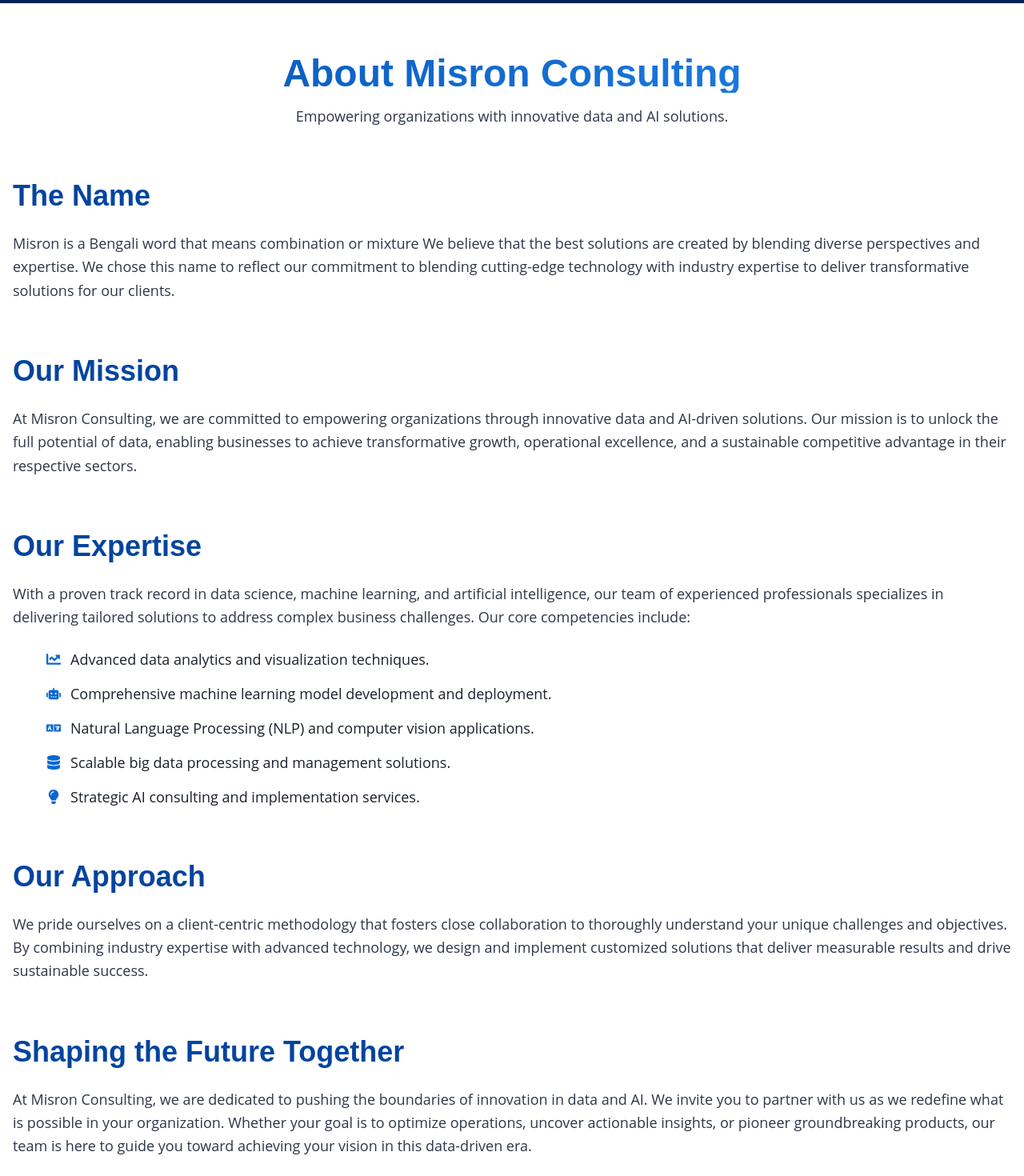
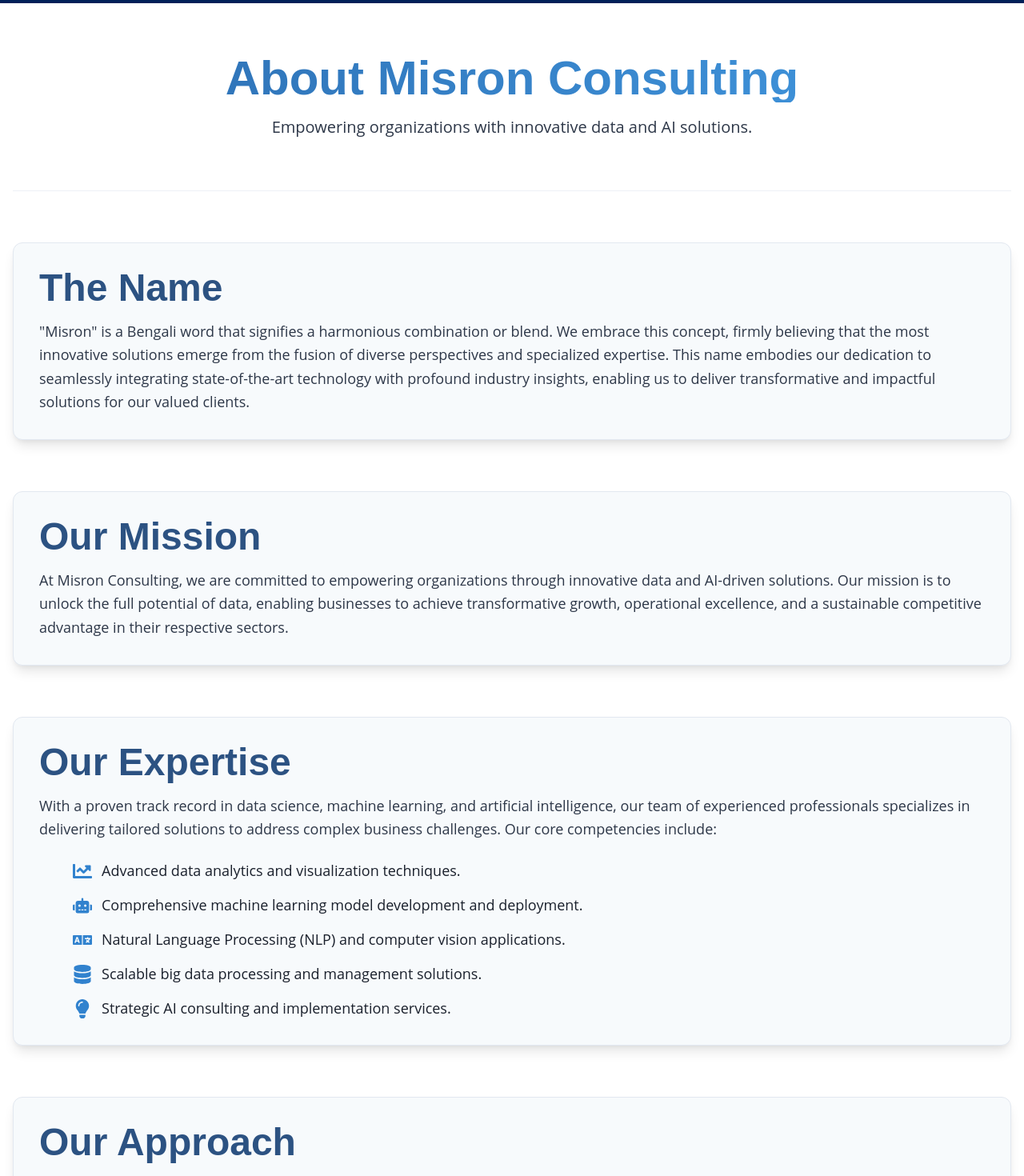
Before and after one commit to ambarishg/misron-consulting---azure, a React (Vite) app: page /about in a window 1280 px wide. Shown: the part 80-1550 px from the top of the page at 80% size. Built offline with nearby package versions, Linux system fonts and the light colour scheme.

Commit message:
Home Page changed

```diff
--- a/src/pages/About.jsx
+++ b/src/pages/About.jsx
@@ -8,6 +8,8 @@ import {
   ListItem,
   useColorModeValue,
   Icon,
+  Divider,
+  SimpleGrid,
 } from "@chakra-ui/react";
 import { motion } from "framer-motion";
 import { FaChartLine, FaRobot, FaLanguage, FaDatabase, FaLightbulb } from "react-icons/fa";
@@ -15,129 +17,197 @@ import { FaChartLine, FaRobot, FaLanguage, FaDatabase, FaLightbulb } from "react
 const MotionBox = motion(Box);
 
 const About = () => {
-  const headingColor = useColorModeValue("brand.700", "brand.200");
+  const headingColor = useColorModeValue("blue.700", "blue.300");
   const textColor = useColorModeValue("gray.700", "gray.300");
-  const iconColor = useColorModeValue("brand.500", "brand.200");
+  const iconColor = useColorModeValue("blue.500", "blue.200");
+  const dividerColor = useColorModeValue("gray.200", "gray.700");
+  const containerBg = useColorModeValue("gray.50", "gray.900"); // Very light background for better contrast
+
+  const sectionVariants = {
+    hidden: { opacity: 0, y: 20 },
+    visible: {
+      opacity: 1,
+      y: 0,
+      transition: {
+        duration: 0.6,
+        ease: "easeInOut",
+      },
+    },
+  };
 
   return (
     <Container maxW="container.xl" py={16}>
       <VStack spacing={16} align="stretch">
         {/* Main Heading */}
         <MotionBox
-          initial={{ opacity: 0, y: 20 }}
-          animate={{ opacity: 1, y: 0 }}
-          transition={{ duration: 0.8 }}
+          variants={sectionVariants}
+          initial="hidden"
+          animate="visible"
           textAlign="center"
         >
           <Heading
             as="h1"
-            size="2xl"
-            fontWeight="bold"
-            bgGradient="linear(to-r, brand.600, brand.400)"
+            size="3xl" // Increased size for impact
+            fontWeight="bold" // Use extrabold for a strong statement
+            bgGradient="linear(to-r, blue.600, blue.400)" // Use consistent blue gradient
             bgClip="text"
+            mb={2} // Add spacing below the heading
           >
             About Misron Consulting
           </Heading>
-          <Text fontSize="lg" color={textColor} mt={4}>
+          <Text fontSize="xl" color={textColor} mt={4}>
             Empowering organizations with innovative data and AI solutions.
           </Text>
         </MotionBox>
 
-        {/* Mission Section */}
+        <Divider borderColor={dividerColor} /> {/* Add a divider after the main heading */}
+
+        {/* "The Name" Section */}
         <MotionBox
-          initial={{ opacity: 0, y: 20 }}
-          animate={{ opacity: 1, y: 0 }}
-          transition={{ duration: 0.8, delay: 0.2 }}
+          variants={sectionVariants}
+          initial="hidden"
+          animate="visible"
+          p={8}
+          borderRadius="xl"
+          boxShadow="lg"
+          bg={containerBg} // Consistent background color
+          borderWidth="1px"
+          borderColor={dividerColor} // Consistent border color
         >
-          <Heading as="h2" size="xl" mb={6} color={headingColor}>
+          <Heading as="h2" size="2xl" mb={4} color={headingColor} fontWeight="semibold">
             The Name
           </Heading>
           <Text fontSize="lg" color={textColor} lineHeight="tall">
-            Misron is a Bengali word that means combination or mixture
-            We believe that the best solutions are created by blending
-            diverse perspectives and expertise.
-            We chose this name to reflect our commitment to
-            blending cutting-edge technology with
-            industry expertise to deliver
-            transformative solutions for our clients.
+            "Misron" is a Bengali word that signifies a harmonious combination or blend. We
+            embrace this concept, firmly believing that the most innovative solutions emerge
+            from the fusion of diverse perspectives and specialized expertise. This name
+            embodies our dedication to seamlessly integrating state-of-the-art technology with
+            profound industry insights, enabling us to deliver transformative and impactful
+            solutions for our valued clients.
           </Text>
         </MotionBox>
 
+
+
         {/* Mission Section */}
         <MotionBox
-          initial={{ opacity: 0, y: 20 }}
-          animate={{ opacity: 1, y: 0 }}
-          transition={{ duration: 0.8, delay: 0.2 }}
+          variants={sectionVariants}
+          initial="hidden"
+          animate="visible"
+          p={8}
+          borderRadius="xl"
+          boxShadow="lg"
+          bg={containerBg} // Consistent background color
+          borderWidth="1px"
+          borderColor={dividerColor} // Consistent border color
         >
-          <Heading as="h2" size="xl" mb={6} color={headingColor}>
+          <Heading as="h2" size="2xl" mb={4} color={headingColor} fontWeight="semibold">
             Our Mission
           </Heading>
           <Text fontSize="lg" color={textColor} lineHeight="tall">
-            At Misron Consulting, we are committed to empowering organizations through innovative data and AI-driven solutions. Our mission is to unlock the full potential of data, enabling businesses to achieve transformative growth, operational excellence, and a sustainable competitive advantage in their respective sectors.
+            At Misron Consulting, we are committed to empowering organizations through
+            innovative data and AI-driven solutions. Our mission is to unlock the full
+            potential of data, enabling businesses to achieve transformative growth,
+            operational excellence, and a sustainable competitive advantage in their respective
+            sectors.
           </Text>
         </MotionBox>
 
+
+
         {/* Expertise Section */}
         <MotionBox
-          initial={{ opacity: 0, y: 20 }}
-          animate={{ opacity: 1, y: 0 }}
-          transition={{ duration: 0.8, delay: 0.4 }}
+          variants={sectionVariants}
+          initial="hidden"
+          animate="visible"
+          p={8}
+          borderRadius="xl"
+          boxShadow="lg"
+          bg={containerBg} // Consistent background color
+          borderWidth="1px"
+          borderColor={dividerColor} // Consistent border color
         >
-          <Heading as="h2" size="xl" mb={6} color={headingColor}>
+          <Heading as="h2" size="2xl" mb={4} color={headingColor} fontWeight="semibold">
             Our Expertise
           </Heading>
           <Text fontSize="lg" color={textColor} mb={6} lineHeight="tall">
-            With a proven track record in data science, machine learning, and artificial intelligence, our team of experienced professionals specializes in delivering tailored solutions to address complex business challenges. Our core competencies include:
+            With a proven track record in data science, machine learning, and artificial
+            intelligence, our team of experienced professionals specializes in delivering
+            tailored solutions to address complex business challenges. Our core competencies
+            include:
           </Text>
           <UnorderedList spacing={4} fontSize="lg" pl={6}>
             <ListItem display="flex" alignItems="center">
-              <Icon as={FaChartLine} color={iconColor} mr={3} />
+              <Icon as={FaChartLine} color={iconColor} mr={3} boxSize={6} /> {/* Increased icon size */}
               Advanced data analytics and visualization techniques.
             </ListItem>
             <ListItem display="flex" alignItems="center">
-              <Icon as={FaRobot} color={iconColor} mr={3} />
+              <Icon as={FaRobot} color={iconColor} mr={3} boxSize={6} /> {/* Increased icon size */}
               Comprehensive machine learning model development and deployment.
             </ListItem>
             <ListItem display="flex" alignItems="center">
-              <Icon as={FaLanguage} color={iconColor} mr={3} />
+              <Icon as={FaLanguage} color={iconColor} mr={3} boxSize={6} /> {/* Increased icon size */}
               Natural Language Processing (NLP) and computer vision applications.
             </ListItem>
             <ListItem display="flex" alignItems="center">
-              <Icon as={FaDatabase} color={iconColor} mr={3} />
+              <Icon as={FaDatabase} color={iconColor} mr={3} boxSize={6} /> {/* Increased icon size */}
               Scalable big data processing and management solutions.
             </ListItem>
             <ListItem display="flex" alignItems="center">
-              <Icon as={FaLightbulb} color={iconColor} mr={3} />
+              <Icon as={FaLightbulb} color={iconColor} mr={3} boxSize={6} /> {/* Increased icon size */}
               Strategic AI consulting and implementation services.
             </ListItem>
           </UnorderedList>
         </MotionBox>
 
+
+
         {/* Approach Section */}
         <MotionBox
-          initial={{ opacity: 0, y: 20 }}
-          animate={{ opacity: 1, y: 0 }}
-          transition={{ duration: 0.8, delay: 0.6 }}
+          variants={sectionVariants}
+          initial="hidden"
+          animate="visible"
+          p={8}
+          borderRadius="xl"
+          boxShadow="lg"
+          bg={containerBg} // Consistent background color
+          borderWidth="1px"
+          borderColor={dividerColor} // Consistent border color
         >
-          <Heading as="h2" size="xl" mb={6} color={headingColor}>
+          <Heading as="h2" size="2xl" mb={4} color={headingColor} fontWeight="semibold">
             Our Approach
           </Heading>
           <Text fontSize="lg" color={textColor} lineHeight="tall">
-            We pride ourselves on a client-centric methodology that fosters close collaboration to thoroughly understand your unique challenges and objectives. By combining industry expertise with advanced technology, we design and implement customized solutions that deliver measurable results and drive sustainable success.
+            We pride ourselves on a client-centric methodology that fosters close
+            collaboration to thoroughly understand your unique challenges and objectives. By
+            combining industry expertise with advanced technology, we design and implement
+            customized solutions that deliver measurable results and drive sustainable success.
           </Text>
         </MotionBox>
 
+
+
         {/* Future Section */}
         <MotionBox
-          initial={{ opacity: 0, y: 20 }}
-          animate={{ opacity: 1, y: 0 }}
-          transition={{ duration: 0.8, delay: 0.8 }}
+          variants={sectionVariants}
+          initial="hidden"
+          animate="visible"
+          p={8}
+          borderRadius="xl"
+          boxShadow="lg"
+          bg={containerBg} // Consistent background color
+          borderWidth="1px"
+          borderColor={dividerColor} // Consistent border color
         >
-          <Heading as="h2" size="xl" mb={6} color={headingColor}>
+          <Heading as="h2" size="2xl" mb={4} color={headingColor} fontWeight="semibold">
             Shaping the Future Together
           </Heading>
           <Text fontSize="lg" color={textColor} lineHeight="tall">
-            At Misron Consulting, we are dedicated to pushing the boundaries of innovation in data and AI. We invite you to partner with us as we redefine what is possible in your organization. Whether your goal is to optimize operations, uncover actionable insights, or pioneer groundbreaking products, our team is here to guide you toward achieving your vision in this data-driven era.
+            At Misron Consulting, we are dedicated to pushing the boundaries of innovation in
+            data and AI. We invite you to partner with us as we redefine what is possible in
+            your organization. Whether your goal is to optimize operations, uncover actionable
+            insights, or pioneer groundbreaking products, our team is here to guide you
+            toward achieving your vision in this data-driven era.
           </Text>
         </MotionBox>
       </VStack>
```
